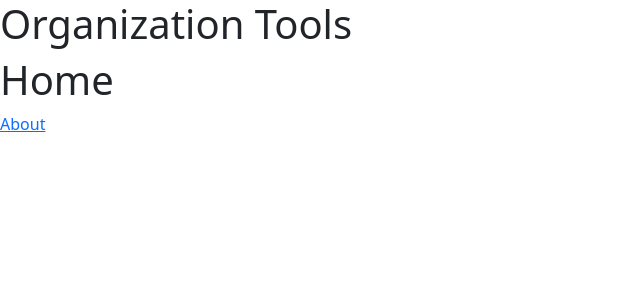
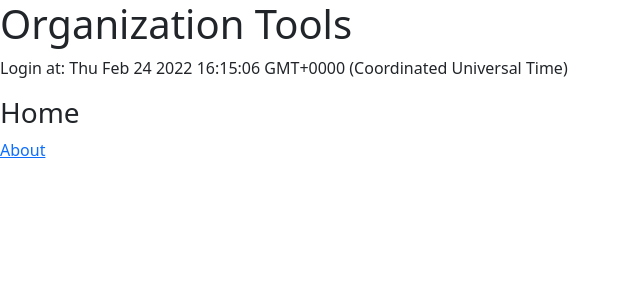
Before and after one commit to trung-nm-2606/org-tool, a React (Create React App) app in the folder react-app/: page / in a window 1280 px wide. Shown: the top 300 px of the page, without its empty margins (0-640 px from the left). Built offline with nearby package versions, Linux system fonts and the light colour scheme.

Commit message:
Add ReactRedux

```diff
--- a/react-app/package.json
+++ b/react-app/package.json
@@ -12,7 +12,9 @@
     "react-dom": "^17.0.2",
     "react-scripts": "5.0.0",
     "web-vitals": "^2.1.4",
-    "react-router-dom": "^6.2.1"
+    "react-router-dom": "^6.2.1",
+    "@reduxjs/toolkit": "^1.7.2",
+    "react-redux": "^7.2.6"
   },
   "scripts": {
     "start": "react-scripts start",
--- a/react-app/src/About.js
+++ b/react-app/src/About.js
@@ -3,7 +3,7 @@ import { Link } from 'react-router-dom';
 
 const About = () => (
   <>
-    <h1>About</h1>
+    <h3>About</h3>
     <Link to="/">Home</Link>
   </>
 );
--- a/react-app/src/App.js
+++ b/react-app/src/App.js
@@ -1,11 +1,21 @@
-import React from 'react';
+import React, { useEffect } from 'react';
+import { useDispatch, useSelector } from 'react-redux';
 import { BrowserRouter } from "react-router-dom";
 import AppRoutes from "./AppRoutes";
+import appRedux from './redux/app';
 
-function App() {
+const App = () => {
+  const dispatch = useDispatch();
+  const loginAt = useSelector(state => state.app.loginAt);
+
+  useEffect(() => {
+    dispatch(appRedux.actions.setLoginAt(new Date()));
+  }, [/* componentDidMount */]);
+
   return (
     <BrowserRouter>
       <h1>Organization Tools</h1>
+      <p>{`Login at: ${loginAt}`}</p>
       <AppRoutes />
     </BrowserRouter>
   );
--- a/react-app/src/Home.js
+++ b/react-app/src/Home.js
@@ -3,7 +3,7 @@ import { Link } from 'react-router-dom';
 
 const Home = () => (
   <>
-    <h1>Home</h1>
+    <h3>Home</h3>
     <Link to="/about">About</Link>
   </>
 );
--- a/react-app/src/index.js
+++ b/react-app/src/index.js
@@ -5,10 +5,14 @@ import '@popperjs/core';
 import 'bootstrap/dist/js/bootstrap.min.js';
 import App from './App';
 import reportWebVitals from './reportWebVitals';
+import store from './redux/store';
+import { Provider } from 'react-redux';
 
 ReactDOM.render(
   <React.StrictMode>
-    <App />
+    <Provider store={store}>
+      <App />
+    </Provider>
   </React.StrictMode>,
   document.getElementById('root')
 );
--- /dev/null
+++ b/react-app/src/redux/app.js
@@ -0,0 +1,15 @@
+import { createSlice } from '@reduxjs/toolkit';
+
+const initialState = {
+  loginAt: null
+};
+
+const appRedux = createSlice({
+  name: 'app',
+  initialState,
+  reducers: {
+    setLoginAt: (state, { payload: loginAt }) => { state.loginAt = loginAt }
+  }
+});
+
+export default appRedux;
--- /dev/null
+++ b/react-app/src/redux/store.js
@@ -0,0 +1,10 @@
+import { configureStore } from '@reduxjs/toolkit';
+import appRedux from './app';
+
+const store = configureStore({
+  reducer: {
+    app: appRedux.reducer
+  }
+});
+
+export default store;
```
Also changed, not shown: 1 other file (tests, documents, lock files or other folders).
